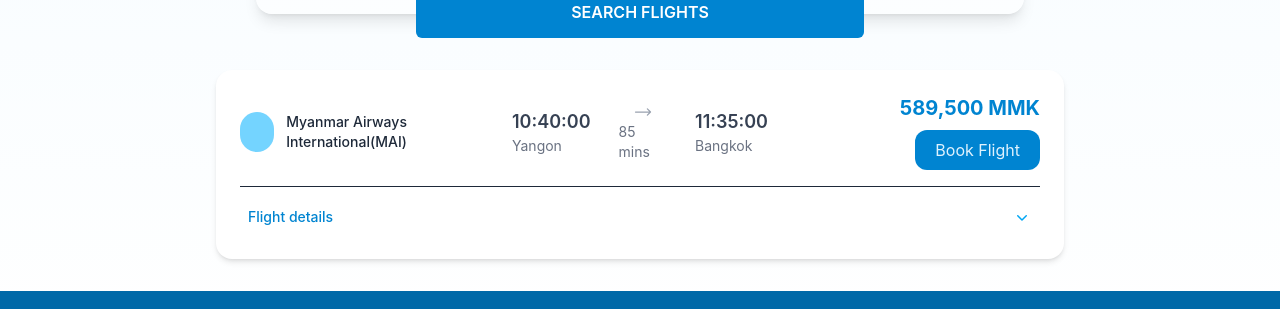
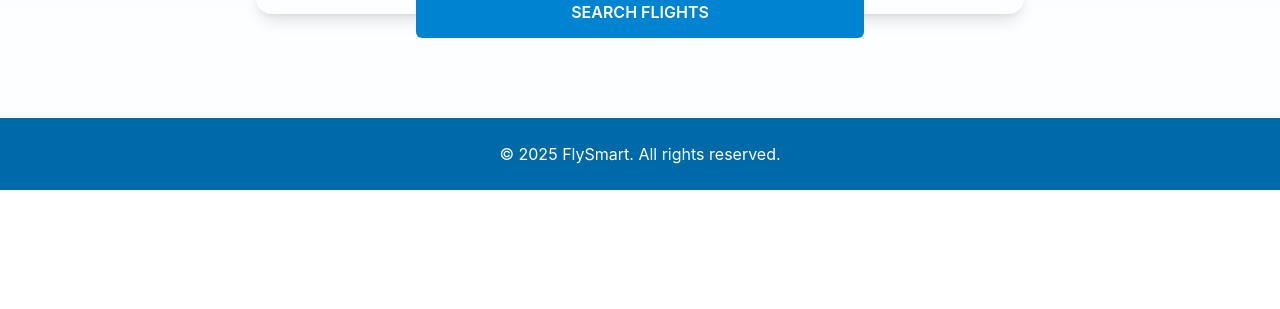
Before and after one commit to HtetOoNaing/flight-ticket-recommendation, a Next.js app: page /flights in a window 1280 px wide. Shown: the part 610-919 px from the top of the page. After the commit the page ends 800 px from the top, so only its background shows below. Built offline with nearby package versions, Linux system fonts and the light colour scheme; no server answers.

Commit message:
feat: add Toast

```diff
--- a/src/app/flights/page.tsx
+++ b/src/app/flights/page.tsx
@@ -5,13 +5,14 @@
 import { FlightData } from "@/types/flights";
 import { useState } from "react";
 
+// const initialData: FlightData[] = [{'Airline': 'Myanmar Airways International(MAI)', 'DepartureCity': 'Yangon', 'ArrivalCity': 'Bangkok', 'DepartureTime': '10:40:00', 'ArrivalTime': '11:35:00', 'Duration': 85, 'Stops': 0, 'Stopover': 'None', 'CabinClass': 'Economy', 'Price': 131.0, 'FlightType': 'Direct', 'Date': 'mon,tue,wed,thu,fri,sat,sun', 'StopoverInfo': 'Direct'}];
 export default function FlightPage() {
-  const [flightList, setFlightList] = useState<FlightData[]>([{'Airline': 'Myanmar Airways International(MAI)', 'DepartureCity': 'Yangon', 'ArrivalCity': 'Bangkok', 'DepartureTime': '10:40:00', 'ArrivalTime': '11:35:00', 'Duration': 85, 'Stops': 0, 'Stopover': 'None', 'CabinClass': 'Economy', 'Price': 131.0, 'FlightType': 'Direct', 'Date': 'mon,tue,wed,thu,fri,sat,sun', 'StopoverInfo': 'Direct'}]);
+  const [flightList, setFlightList] = useState<FlightData[]>([]);
   return (
     <main className="px-4 py-2">
       <FlightForm setFlightList={setFlightList} />
       <div className="p-6 max-w-4xl mx-auto mt-8">
-        {flightList.length && <FlightList flights={flightList} />}
+        {flightList.length > 0 ? <FlightList flights={flightList} /> : null}
       </div>
     </main>
   );
--- a/src/app/layout.tsx
+++ b/src/app/layout.tsx
@@ -2,6 +2,7 @@
 import { ReactNode } from 'react';
 import { Metadata } from 'next';
 import Topbar from "@/components/layout/Topbar";
+import { Toaster } from 'sonner';
 
 export const metadata: Metadata = {
   title: 'FlySmart - Flight Recommendation System',
@@ -12,6 +13,7 @@
   return (
     <html lang="en">
       <body className="min-h-screen flex flex-col">
+        <Toaster position="top-right" richColors={true} />
         <Topbar />
         <main className="flex-1">
           {children}
--- a/src/components/flights/FlightForm.tsx
+++ b/src/components/flights/FlightForm.tsx
@@ -11,6 +11,21 @@
 import api from "@/config/api";
 import { toast } from "sonner";
 
+const initialData: FlightSearchData = {
+  departure_city: "",
+  arrival_city: "",
+  flight_type: "",
+  price_range: "",
+  departure_date: "",
+  return_date: "",
+  passengers: {
+    adults: 1,
+    children: 0,
+    infants: 0,
+  },
+  cabin_class: "Economy",
+}
+
 type FlightFormProps = {
   setFlightList: (param: FlightData[]) => void;
 };
@@ -19,20 +34,7 @@
   const [tripType, setTripType] = useState<TripType>("one_way");
   const [arrivalCities, setArrivalCities] = useState<string[]>([]);
 
-  const [form, setForm] = useState<FlightSearchData>({
-    departure_city: "",
-    arrival_city: "",
-    flight_type: "",
-    price_range: "",
-    departure_date: "",
-    return_date: "",
-    passengers: {
-      adults: 1,
-      children: 0,
-      infants: 0,
-    },
-    cabin_class: "Economy",
-  });
+  const [form, setForm] = useState<FlightSearchData>(initialData);
 
   const travelClasses = ["Economy", "Business"];
   const passengerTypes = [
@@ -86,6 +88,8 @@
       console.log("Flight returnRecommendations:", returnRecommendations);
       const allFlights = [...recommendations, ...returnRecommendations];
       setFlightList(allFlights);
+      setForm(initialData);
+      toast.success("Flight recommendations are ready!");
     } catch (error) {
       console.error("Error submitting flight search:", error);
       toast.error("Failed to search flights. Please try again.");
```
